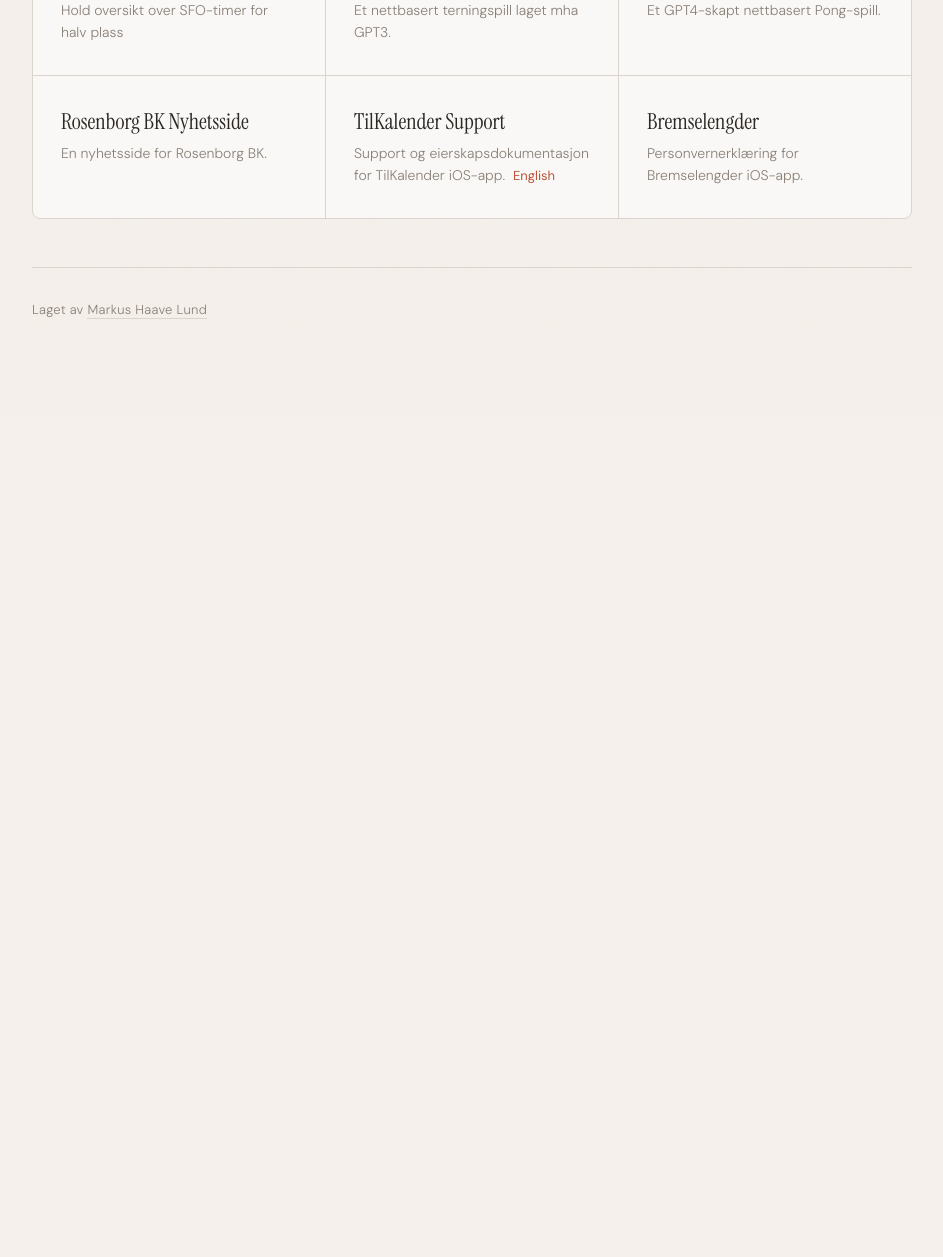
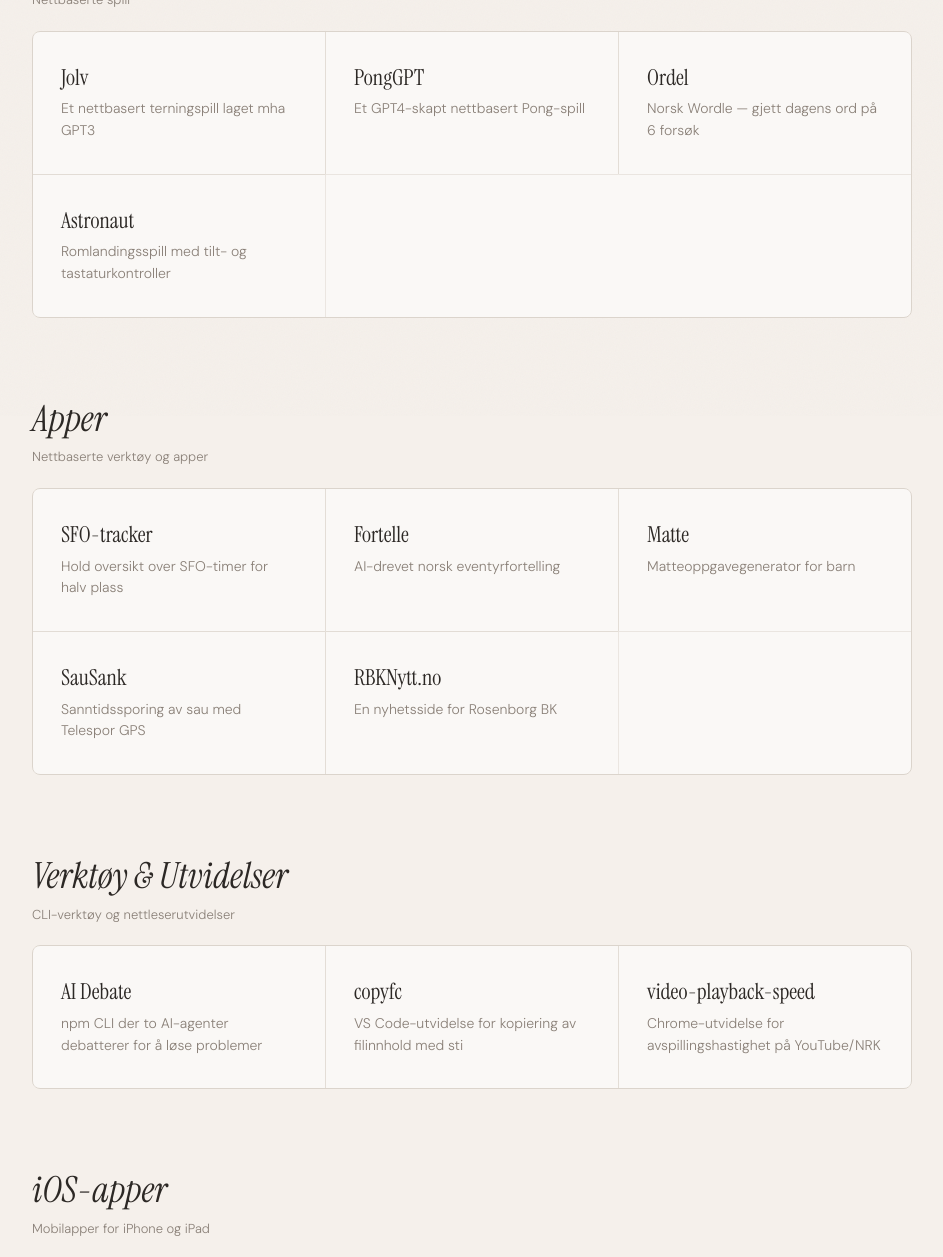
Before and after one commit to MarkusLund/markuslund.github.io, a plain HTML site: page index.html in a window 1280 px wide. Shown: the part 384-1641 px from the top of the page, without its empty margins (168-1111 px from the left). Before the commit the page ends 801 px from the top, so only its background shows below. Drawn offline with Linux system fonts and the light colour scheme.

Commit message:
Add project sections and update layout in index.html; introduce .gitignore for Vercel deployment
Restructure the main page to include distinct sections for games, apps, tools, and iOS apps, enhancing organization and user navigation. Update project cards with new links and descriptions. Add a .gitignore file to exclude Vercel-specific files from version control.

```diff
--- a/index.html
+++ b/index.html
@@ -18,40 +18,110 @@
       </header>
 
       <main>
+        <section class="project-section">
+          <div class="section-header">
+            <h2 class="section-title">Spill</h2>
+            <p class="section-description">Nettbaserte spill</p>
+          </div>
+          <div class="projects-grid">
+            <a href="https://jolv.haavelund.no" target="_blank" rel="noopener noreferrer" class="project-card" style="--i: 0">
+              <h3>Jolv</h3>
+              <p>Et nettbasert terningspill laget mha GPT3</p>
+            </a>
+
+            <a href="https://pong.haavelund.no" target="_blank" rel="noopener noreferrer" class="project-card" style="--i: 1">
+              <h3>PongGPT</h3>
+              <p>Et GPT4-skapt nettbasert Pong-spill</p>
+            </a>
+
+            <a href="https://ordel.haavelund.no" target="_blank" rel="noopener noreferrer" class="project-card" style="--i: 2">
+              <h3>Ordel</h3>
+              <p>Norsk Wordle — gjett dagens ord på 6 forsøk</p>
+            </a>
+
+            <a href="https://astronaut.haavelund.no" target="_blank" rel="noopener noreferrer" class="project-card" style="--i: 3">
+              <h3>Astronaut</h3>
+              <p>Romlandingsspill med tilt- og tastaturkontroller</p>
+            </a>
+          </div>
+        </section>
+
+        <section class="project-section">
+          <div class="section-header">
+            <h2 class="section-title">Apper</h2>
+            <p class="section-description">Nettbaserte verktøy og apper</p>
+          </div>
           <div class="projects-grid">
             <a href="https://sfo.haavelund.no" target="_blank" rel="noopener noreferrer" class="project-card" style="--i: 0">
-            <h2>SFO-tracker</h2>
+              <h3>SFO-tracker</h3>
               <p>Hold oversikt over SFO-timer for halv plass</p>
             </a>
 
-          <a href="https://jolv.haavelund.no" target="_blank" rel="noopener noreferrer" class="project-card" style="--i: 1">
-            <h2>Jolv</h2>
-            <p>Et nettbasert terningspill laget mha GPT3.</p>
+            <a href="https://fortelle-markus-lunds-projects.vercel.app" target="_blank" rel="noopener noreferrer" class="project-card" style="--i: 1">
+              <h3>Fortelle</h3>
+              <p>AI-drevet norsk eventyrfortelling</p>
             </a>
 
-          <a href="https://pong.haavelund.no" target="_blank" rel="noopener noreferrer" class="project-card" style="--i: 2">
-            <h2>PongGPT</h2>
-            <p>Et GPT4-skapt nettbasert Pong-spill.</p>
+            <a href="https://matte.haavelund.no" target="_blank" rel="noopener noreferrer" class="project-card" style="--i: 2">
+              <h3>Matte</h3>
+              <p>Matteoppgavegenerator for barn</p>
             </a>
 
-          <a href="https://rbknytt.no" target="_blank" rel="noopener noreferrer" class="project-card" style="--i: 3">
-            <h2>Rosenborg BK Nyhetsside</h2>
-            <p>En nyhetsside for Rosenborg BK.</p>
+            <a href="https://sausank.no" target="_blank" rel="noopener noreferrer" class="project-card" style="--i: 3">
+              <h3>SauSank</h3>
+              <p>Sanntidssporing av sau med Telespor GPS</p>
             </a>
 
-          <div class="project-card" style="--i: 4" onclick="window.location='TilKalender.html'" role="link" tabindex="0" onkeydown="if(event.key==='Enter')window.location='TilKalender.html'">
-            <h2>TilKalender Support</h2>
+            <a href="https://rbknytt.no" target="_blank" rel="noopener noreferrer" class="project-card" style="--i: 4">
+              <h3>RBKNytt.no</h3>
+              <p>En nyhetsside for Rosenborg BK</p>
+            </a>
+          </div>
+        </section>
+
+        <section class="project-section">
+          <div class="section-header">
+            <h2 class="section-title">Verktøy & Utvidelser</h2>
+            <p class="section-description">CLI-verktøy og nettleserutvidelser</p>
+          </div>
+          <div class="projects-grid">
+            <a href="https://github.com/markuslund/aidebate" target="_blank" rel="noopener noreferrer" class="project-card" style="--i: 0">
+              <h3>AI Debate</h3>
+              <p>npm CLI der to AI-agenter debatterer for å løse problemer</p>
+            </a>
+
+            <a href="https://github.com/markuslund/copyfc" target="_blank" rel="noopener noreferrer" class="project-card" style="--i: 1">
+              <h3>copyfc</h3>
+              <p>VS Code-utvidelse for kopiering av filinnhold med sti</p>
+            </a>
+
+            <a href="https://github.com/markuslund/video-playback-speed" target="_blank" rel="noopener noreferrer" class="project-card" style="--i: 2">
+              <h3>video-playback-speed</h3>
+              <p>Chrome-utvidelse for avspillingshastighet på YouTube/NRK</p>
+            </a>
+          </div>
+        </section>
+
+        <section class="project-section">
+          <div class="section-header">
+            <h2 class="section-title">iOS-apper</h2>
+            <p class="section-description">Mobilapper for iPhone og iPad</p>
+          </div>
+          <div class="projects-grid">
+            <div class="project-card" style="--i: 0" onclick="window.location='TilKalender.html'" role="link" tabindex="0" onkeydown="if(event.key==='Enter')window.location='TilKalender.html'">
+              <h3>TilKalender</h3>
               <p>
-              Support og eierskapsdokumentasjon for TilKalender iOS-app.
+                iOS-app for skanning og kalenderhendelser
                 <a href="ToCalendar.html" class="secondary-link" onclick="event.stopPropagation()">English</a>
               </p>
             </div>
 
-          <a href="bremselengder-privacy.html" class="project-card" style="--i: 5">
-            <h2>Bremselengder</h2>
-            <p>Personvernerklæring for Bremselengder iOS-app.</p>
+            <a href="bremselengder-privacy.html" class="project-card" style="--i: 1">
+              <h3>Bremselengder</h3>
+              <p>iOS-app for beregning av bremselengder</p>
             </a>
           </div>
+        </section>
       </main>
 
       <footer>
--- a/styles.css
+++ b/styles.css
@@ -90,12 +90,38 @@ main {
   margin-bottom: 3rem;
 }
 
+/* Sections */
+.project-section {
+  margin-bottom: 3.5rem;
+}
+
+.project-section:last-child {
+  margin-bottom: 0;
+}
+
+.section-header {
+  margin-bottom: 1.25rem;
+}
+
+.section-title {
+  font-family: var(--font-display);
+  font-size: 1.75rem;
+  font-weight: 400;
+  font-style: italic;
+}
+
+.section-description {
+  font-size: 0.8125rem;
+  color: var(--color-text-muted);
+  font-weight: 300;
+}
+
 /* Projects Grid */
 .projects-grid {
   display: grid;
   grid-template-columns: 1fr;
   gap: 1px;
-  background-color: var(--color-border);
+  background-color: var(--color-card-bg);
   border: 1px solid var(--color-border);
   border-radius: 8px;
   overflow: hidden;
@@ -110,6 +136,7 @@ main {
   text-decoration: none;
   color: inherit;
   cursor: pointer;
+  box-shadow: 0 0 0 0.5px var(--color-border);
   transition: background-color 0.4s var(--ease-out);
   animation: cardReveal 0.6s var(--ease-out) backwards;
   animation-delay: calc(var(--i, 0) * 0.08s + 0.2s);
@@ -134,7 +161,7 @@ main {
   width: 3px;
 }
 
-.project-card h2 {
+.project-card h3 {
   font-family: var(--font-display);
   font-size: 1.375rem;
   font-weight: 400;
@@ -144,7 +171,7 @@ main {
   transition: color 0.25s ease;
 }
 
-.project-card:hover h2 {
+.project-card:hover h3 {
   color: var(--color-accent);
 }
 
@@ -229,6 +256,14 @@ footer a:hover {
   header {
     margin-bottom: 4rem;
   }
+
+  .section-title {
+    font-size: 2rem;
+  }
+
+  .project-section {
+    margin-bottom: 4rem;
+  }
 }
 
 /* Desktop */
@@ -249,6 +284,14 @@ footer a:hover {
     margin-bottom: 4.5rem;
     padding-top: 3rem;
   }
+
+  .section-title {
+    font-size: 2.25rem;
+  }
+
+  .project-section {
+    margin-bottom: 4.5rem;
+  }
 }
 
 /* Reduced motion */
@@ -259,7 +302,7 @@ footer a:hover {
 
   .project-card::after,
   .project-card,
-  .project-card h2,
+  .project-card h3,
   footer a,
   .secondary-link {
     transition: none;
```
Also changed, not shown: 1 other file. Lines whose indentation alone changed are shown as unchanged.
